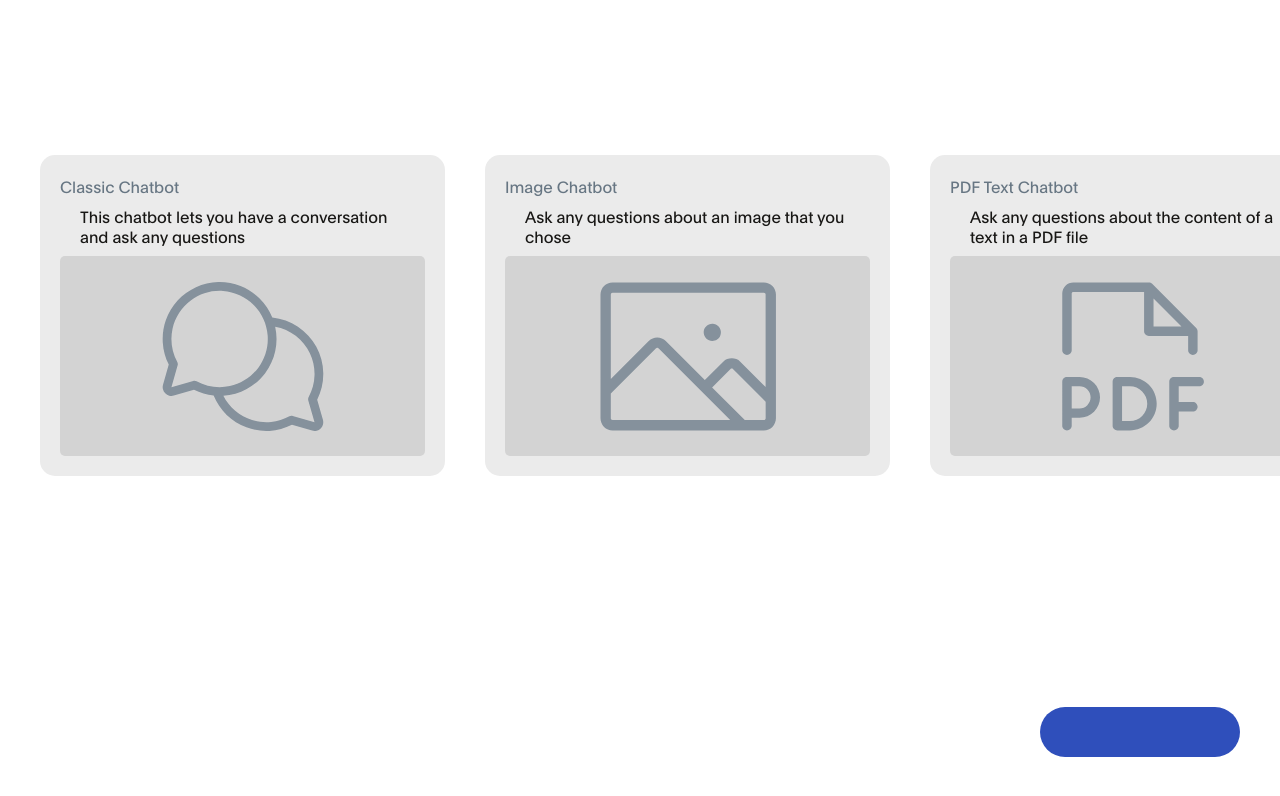
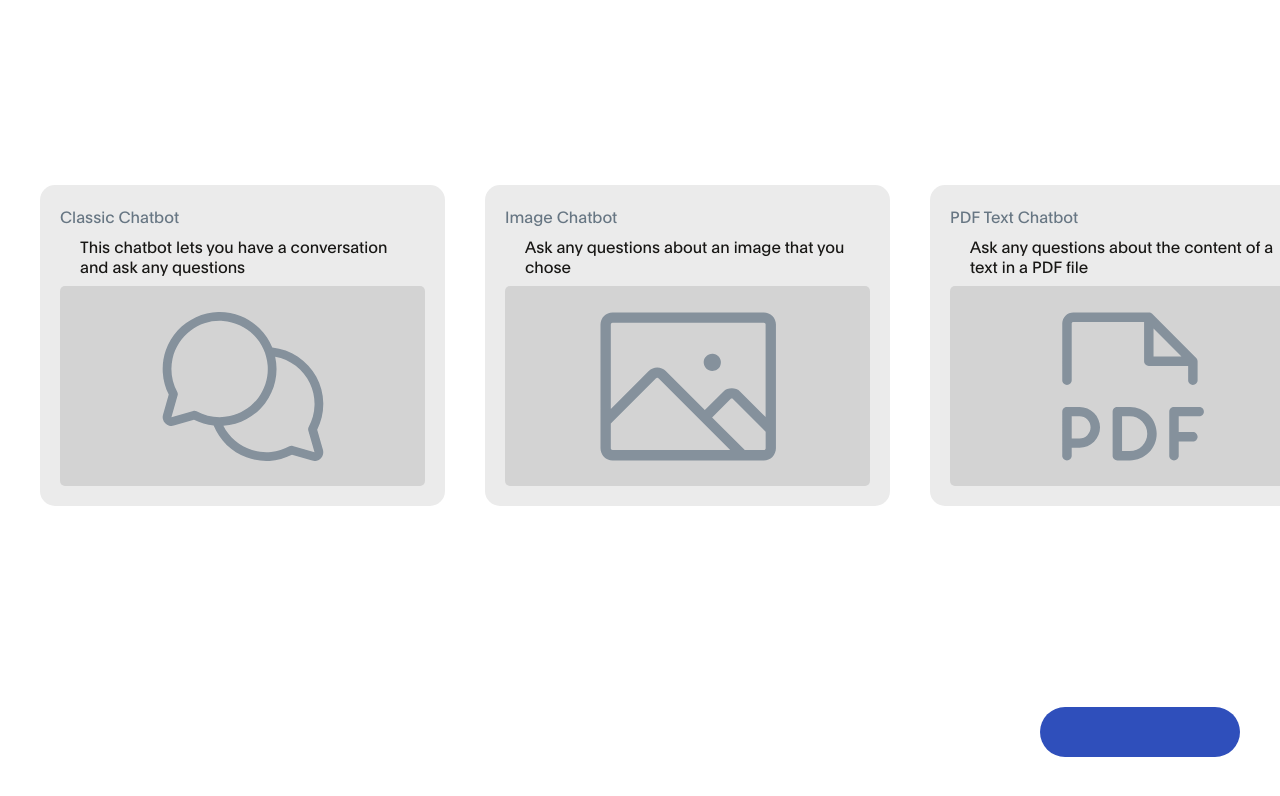
Before and after one commit to ShadhviVR/Chatbot-fari, a Next.js app: page / in a window 1280 px wide. Shown: the top 796 px of the page. Built offline with nearby package versions, Linux system fonts and the light colour scheme; no server answers.

Commit message:
main page css

```diff
--- a/src/styles/Home.module.css
+++ b/src/styles/Home.module.css
@@ -33,7 +33,7 @@
     align-items: center;
     max-width: max-content;
     gap: 40px;
-    margin: 70px auto;
+    margin: 100px auto;
 }
 
 .box {
```
